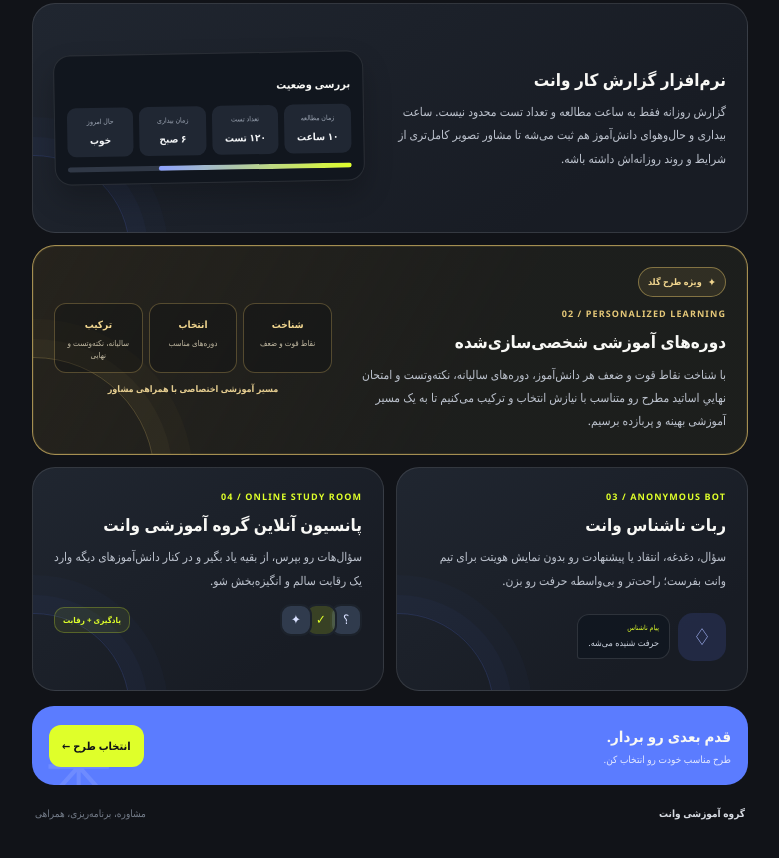
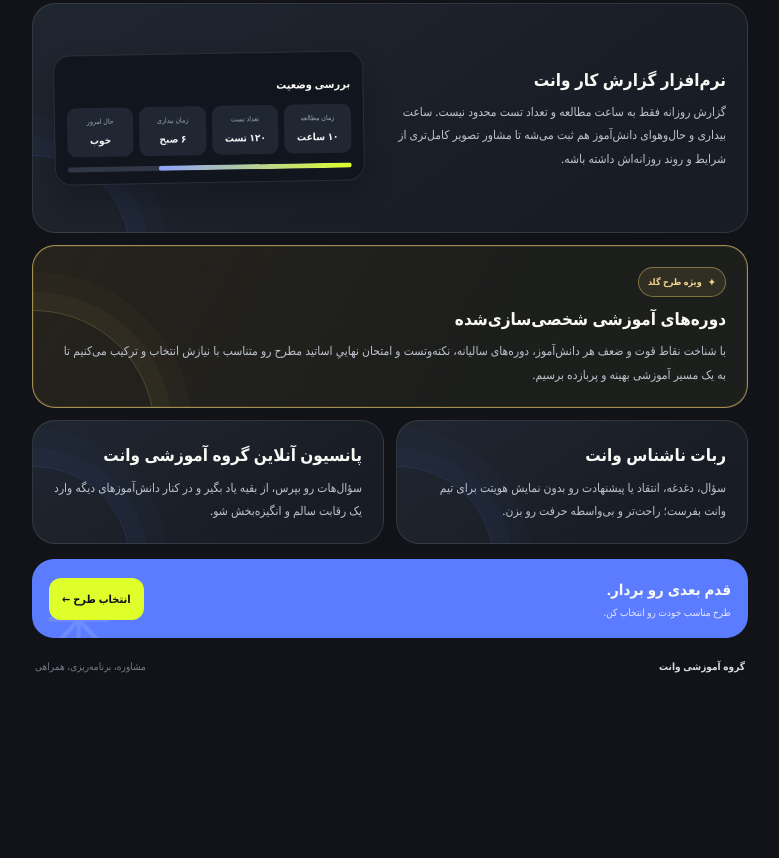
Before and after one commit to tahashafi21/vanet-miniapp, a plain HTML site: page index.html in a window 1280 px wide. Shown: the part 933-1791 px from the top of the page, without its empty margins (250-1029 px from the left). After the commit the page ends 1658 px from the top, so only its background shows below. Drawn offline with Linux system fonts and the light colour scheme; a small style sheet from the web is missing.

Commit message:
Remove marked labels and illustrations from Vanet feature cards

```diff
--- a/index.html
+++ b/index.html
@@ -74,11 +74,8 @@
     .why-card{position:relative;min-width:0;overflow:hidden;border:1px solid var(--line);border-radius:23px;padding:18px;background:linear-gradient(145deg,#202630 0%,#181c24 78%);isolation:isolate}
     .why-software{grid-column:1/-1;display:grid;grid-template-columns:1.05fr .95fr;align-items:center;gap:20px;min-height:218px}
     .why-card:before{content:"";position:absolute;z-index:-1;width:190px;height:190px;left:-95px;bottom:-115px;border:1px solid rgba(91,124,255,.18);border-radius:50%;box-shadow:0 0 0 18px rgba(91,124,255,.035),0 0 0 38px rgba(91,124,255,.025)}
-    .why-index{direction:ltr;text-align:right;unicode-bidi:isolate;font-size:9px;letter-spacing:1.1px;color:var(--lime);font-weight:900;margin-bottom:7px}
     .why-card h3{font-size:16px;line-height:1.55;margin:0 0 7px;font-weight:950}
     .why-card p{font-size:11px;line-height:1.95;color:#bdc3ce;margin:0}
-    .why-tags{display:flex;flex-wrap:wrap;gap:6px;margin-top:13px}
-    .why-tags span{font-size:9px;color:#e2e6ed;border:1px solid rgba(255,255,255,.12);background:rgba(255,255,255,.035);padding:4px 8px;border-radius:999px}
     .dashboard-demo{background:#11161e;border:1px solid rgba(255,255,255,.1);border-radius:17px;padding:12px;box-shadow:0 14px 28px rgba(0,0,0,.22);transform:rotate(-1deg)}
                 .dash-main{display:flex;align-items:center;justify-content:space-between;gap:5px;margin:10px 0}
     .dash-main strong{font-size:11px}
@@ -88,30 +85,12 @@
     .dash-metrics b{display:block;color:#f1f3f5;font-size:10px;margin-top:3px}
     .dash-progress{height:5px;border-radius:99px;background:#303846;margin-top:10px;overflow:hidden}
     .dash-progress span{display:block;width:68%;height:100%;background:linear-gradient(90deg,#8ea2ff,var(--lime));border-radius:99px}
-    .why-gold{grid-column:1/-1;display:grid;grid-template-columns:1.15fr .85fr;align-items:center;gap:18px;border:1px solid rgba(221,190,104,.7);background:linear-gradient(120deg,rgba(179,145,61,.13),rgba(30,31,29,.95) 62%);box-shadow:inset 0 0 0 1px rgba(221,190,104,.10)}
+    .why-gold{grid-column:1/-1;display:grid;grid-template-columns:1fr;align-items:center;gap:18px;border:1px solid rgba(221,190,104,.7);background:linear-gradient(120deg,rgba(179,145,61,.13),rgba(30,31,29,.95) 62%);box-shadow:inset 0 0 0 1px rgba(221,190,104,.10)}
     .why-gold:before{width:240px;height:240px;left:-120px;bottom:-145px;border-color:rgba(221,190,104,.25);box-shadow:0 0 0 18px rgba(221,190,104,.035),0 0 0 38px rgba(221,190,104,.025)}
     .gold-badge{display:inline-flex;align-items:center;gap:6px;color:#f0d58e;border:1px solid rgba(221,190,104,.48);background:rgba(221,190,104,.1);border-radius:999px;padding:4px 9px;font-size:9px;font-weight:900;margin-bottom:9px}
     .gold-badge:before{content:"✦";font-size:11px}
-    .why-gold .why-index{color:#e6c979}
     .why-gold h3{font-size:17px}
-    .why-gold .why-tags span{border-color:rgba(221,190,104,.28);color:#f0dfb6;background:rgba(221,190,104,.06)}
-    .course-path{display:grid;grid-template-columns:repeat(3,1fr);gap:6px;align-items:stretch}
-    .course-step{min-width:0;border:1px solid rgba(221,190,104,.3);border-radius:12px;background:rgba(12,15,19,.35);padding:11px 7px;text-align:center}
-    .course-step b{display:block;color:#f0d58e;font-size:10px}
-    .course-step span{display:block;color:#c3bba4;font-size:8px;margin-top:4px;line-height:1.5}
-    .course-result{grid-column:1/-1;text-align:center;color:#e6ce91;font-size:9px;font-weight:850;padding-top:2px}
-    .why-compact{min-height:176px}
-    .compact-art{height:65px;display:flex;align-items:center;gap:8px;margin-top:12px}
-    .anon-art{position:relative;flex:1;display:flex;align-items:center;gap:8px}
-    .anon-lock{width:48px;height:48px;border-radius:15px;background:rgba(91,124,255,.14);color:#aabaff;display:grid;place-items:center;font-size:23px}
-    .anon-message{border:1px solid rgba(255,255,255,.12);background:#111720;border-radius:12px 12px 12px 3px;padding:7px 10px;color:#cbd2de;font-size:9px}
-    .anon-message small{display:block;color:var(--lime);font-size:7px}
-    .boarding-art{display:flex;align-items:center;justify-content:space-between;gap:8px;margin-top:12px}
-    .boarding-bubbles{display:flex;align-items:center}
-    .boarding-bubbles span{width:32px;height:32px;border-radius:11px;border:2px solid #1c222b;background:#303b4d;color:#d8e0ff;display:grid;place-items:center;font-size:13px;margin-left:-7px}
-    .boarding-bubbles span:nth-child(2){background:rgba(223,255,42,.16);color:var(--lime)}
-    .boarding-score{border:1px solid rgba(223,255,42,.25);background:rgba(223,255,42,.07);border-radius:10px;padding:5px 8px;color:var(--lime);font-size:8px;font-weight:800}
-    .why-compact .why-tags{margin-top:9px}
+    .why-compact{min-height:0}
     @media(min-width:620px){
       .why-section{margin-top:34px}.why-card{padding:21px}.why-software{min-height:230px}.why-heading h2{font-size:28px}
       .why-card h3{font-size:17px}.why-card p{font-size:12px}
@@ -226,36 +205,19 @@
         <article class="why-card why-gold">
           <div>
             <div class="gold-badge">ویژه طرح گلد</div>
-            <div class="why-index">02 / PERSONALIZED LEARNING</div>
             <h3>دوره‌های آموزشی شخصی‌سازی‌شده</h3>
             <p>با شناخت نقاط قوت و ضعف هر دانش‌آموز، دوره‌های سالیانه، نکته‌وتست و امتحان نهاییِ اساتید مطرح رو متناسب با نیازش انتخاب و ترکیب می‌کنیم تا به یک مسیر آموزشی بهینه و پربازده برسیم.</p>
-          </div>
-          <div class="course-path" aria-label="مراحل ساخت مسیر آموزشی اختصاصی">
-            <div class="course-step"><b>شناخت</b><span>نقاط قوت و ضعف</span></div>
-            <div class="course-step"><b>انتخاب</b><span>دوره‌های مناسب</span></div>
-            <div class="course-step"><b>ترکیب</b><span>سالیانه، نکته‌وتست و نهایی</span></div>
-            <div class="course-result">مسیر آموزشی اختصاصی با همراهی مشاور</div>
           </div>
         </article>
 
         <article class="why-card why-compact">
-          <div class="why-index">03 / ANONYMOUS BOT</div>
           <h3>ربات ناشناس وانت</h3>
           <p>سؤال، دغدغه، انتقاد یا پیشنهادت رو بدون نمایش هویتت برای تیم وانت بفرست؛ راحت‌تر و بی‌واسطه حرفت رو بزن.</p>
-          <div class="compact-art anon-art" aria-hidden="true">
-            <div class="anon-lock">♢</div>
-            <div class="anon-message"><small>پیام ناشناس</small>حرفت شنیده می‌شه.</div>
-          </div>
         </article>
 
         <article class="why-card why-compact">
-          <div class="why-index">04 / ONLINE STUDY ROOM</div>
           <h3>پانسیون آنلاین گروه آموزشی وانت</h3>
           <p>سؤال‌هات رو بپرس، از بقیه یاد بگیر و در کنار دانش‌آموزهای دیگه وارد یک رقابت سالم و انگیزه‌بخش شو.</p>
-          <div class="boarding-art" aria-hidden="true">
-            <div class="boarding-bubbles"><span>؟</span><span>✓</span><span>✦</span></div>
-            <div class="boarding-score">یادگیری + رقابت</div>
-          </div>
         </article>
       </div>
     </section>
```
